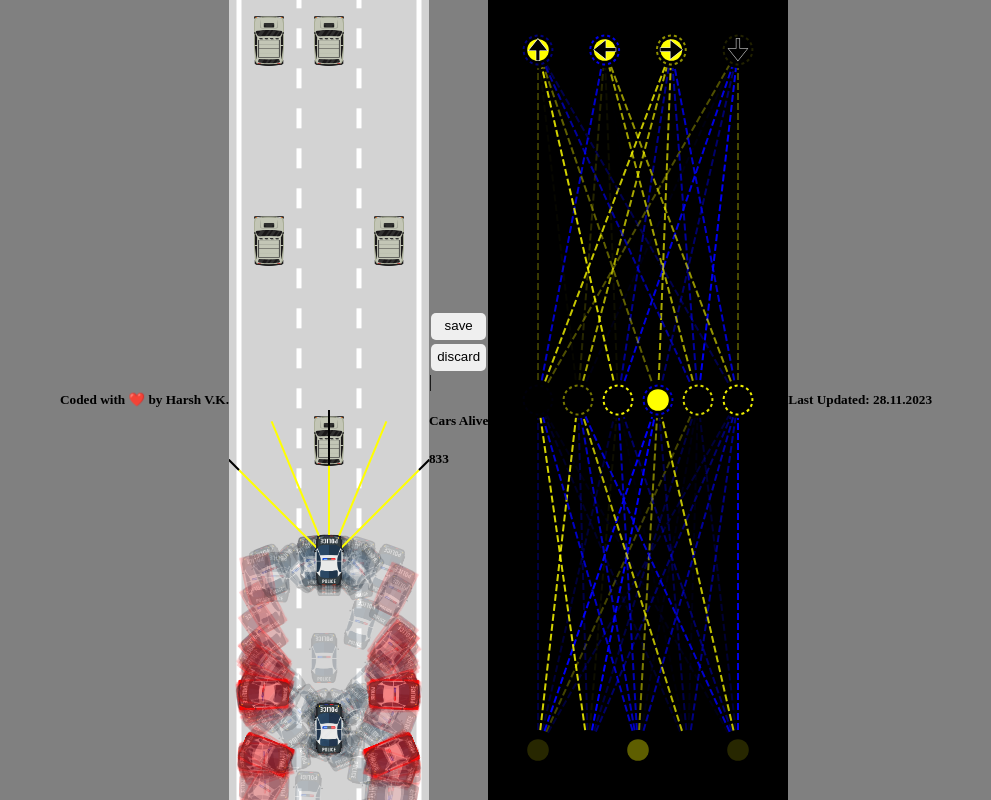
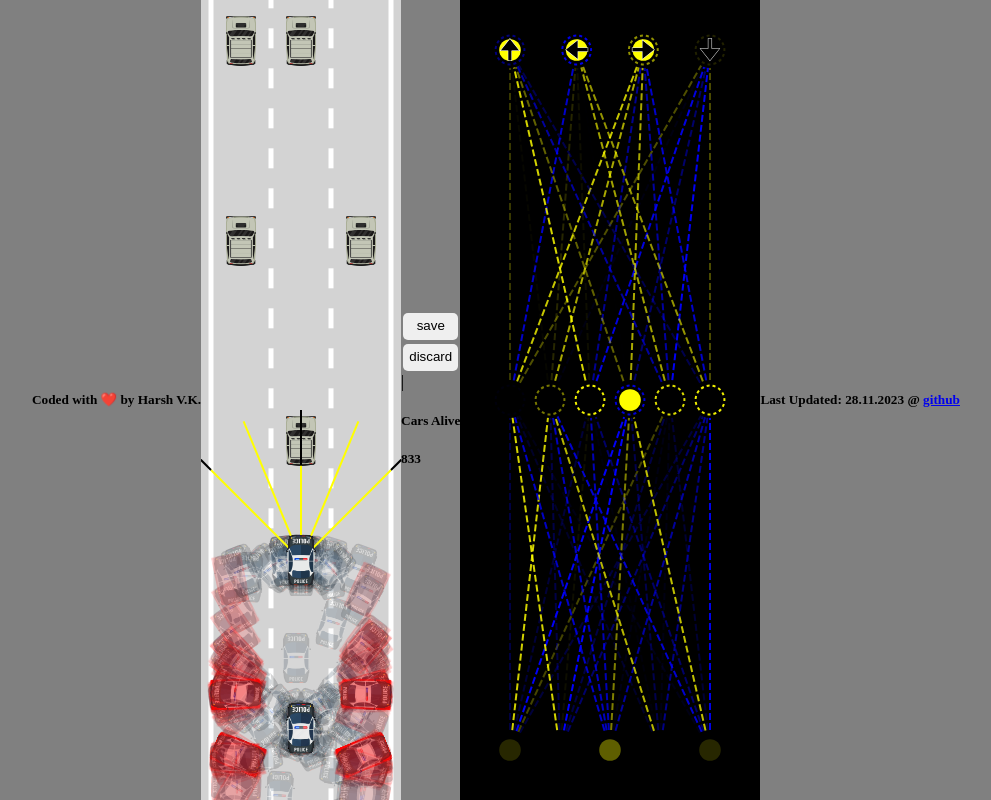
Before and after one commit to harshhacker4/selfdrivingcar, a plain HTML site: page index.html in a window 1280 px wide. Shown: the whole page, without its empty margins (144-1135 px from the left). Drawn offline with Linux system fonts and the light colour scheme; animation ran at ten frames a second.

Commit message:
Update index.html

```diff
--- a/index.html
+++ b/index.html
@@ -22,7 +22,7 @@
             |<span><h5>Cars Alive<h5 id="alive"></h5></h5></span>
         </div>
         <canvas id="network"></canvas>
-        <h5>Last Updated: 28.11.2023</h5>
+        <h5>Last Updated: 28.11.2023 @ <a href="https://github.com/harshhacker4/selfdrivingcar">github</a></h5>
         <!--[if lt IE 7]>
             <p class="browsehappy">You are using an <strong>outdated</strong> browser. Please <a href="#">upgrade your browser</a> to improve your experience.</p>
         <![endif]-->
```
